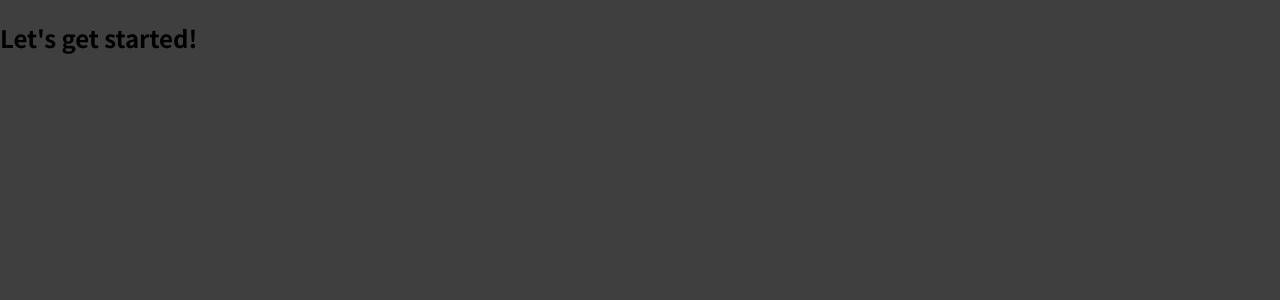
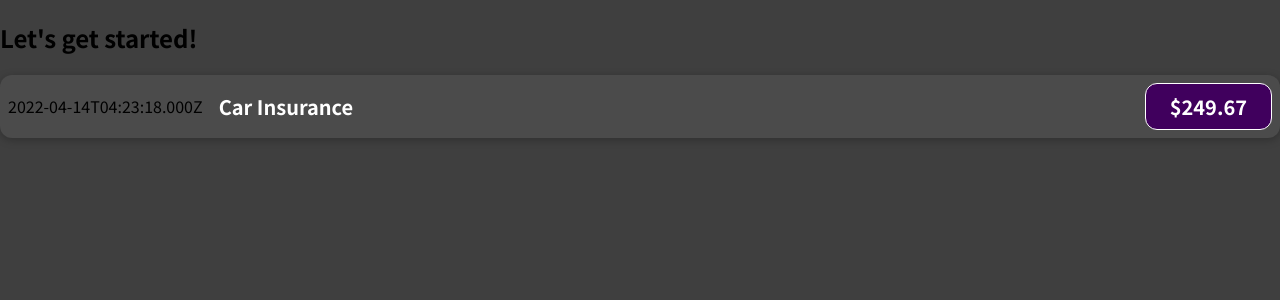
Before and after one commit to nielsmichael/react_practice, a JavaScript app: page / in a window 1280 px wide. Shown: the top 300 px of the page. Built offline with nearby package versions, Linux system fonts and the light colour scheme.

Commit message:
Add expense component w/ rudimentary css

```diff
--- a/src/App.js
+++ b/src/App.js
@@ -1,7 +1,10 @@
+import ExpenseItem from "./components/ExpenseItem";
+
 function App() {
   return (
     <div>
       <h2>Let's get started!</h2>
+      <ExpenseItem />
     </div>
   );
 }
--- /dev/null
+++ b/src/components/ExpenseItem.css
@@ -0,0 +1,56 @@
+.expense-item {
+  display: flex;
+  justify-content: space-between;
+  align-items: center;
+  box-shadow: 0 2px 8px rgba(0, 0, 0, 0.25);
+  padding: 0.5rem;
+  margin: 1rem 0;
+  border-radius: 12px;
+  background-color: #4b4b4b;
+}
+
+.expense-item__description {
+  display: flex;
+  flex-direction: column;
+  gap: 1rem;
+  align-items: flex-end;
+  flex-flow: column-reverse;
+  justify-content: flex-start;
+  flex: 1;
+}
+
+.expense-item h2 {
+  color: #3a3a3a;
+  font-size: 1rem;
+  flex: 1;
+  margin: 0 1rem;
+  color: white;
+}
+
+.expense-item__price {
+  font-size: 1rem;
+  font-weight: bold;
+  color: white;
+  background-color: #40005d;
+  border: 1px solid white;
+  padding: 0.5rem;
+  border-radius: 12px;
+}
+
+@media (min-width: 580px) {
+  .expense-item__description {
+    flex-direction: row;
+    align-items: center;
+    justify-content: flex-start;
+    flex: 1;
+  }
+
+  .expense-item__description h2 {
+    font-size: 1.25rem;
+  }
+
+  .expense-item__price {
+    font-size: 1.25rem;
+    padding: 0.5rem 1.5rem;
+  }
+}
--- /dev/null
+++ b/src/components/ExpenseItem.js
@@ -0,0 +1,19 @@
+import "./ExpenseItem.css";
+
+function ExpenseItem() {
+  const expenseDate = new Date();
+  const expenseTitle = "Car Insurance";
+  const expenseCost = 249.67;
+
+  return (
+    <div className="expense-item">
+      <div>{expenseDate.toISOString()}</div>
+      <div className="expense-item__description">
+        <h2>{expenseTitle}</h2>
+      </div>
+      <div className="expense-item__price">${expenseCost}</div>
+    </div>
+  );
+}
+
+export default ExpenseItem;
```
Also changed, not shown: src/index.js (+4 -4 lines).
